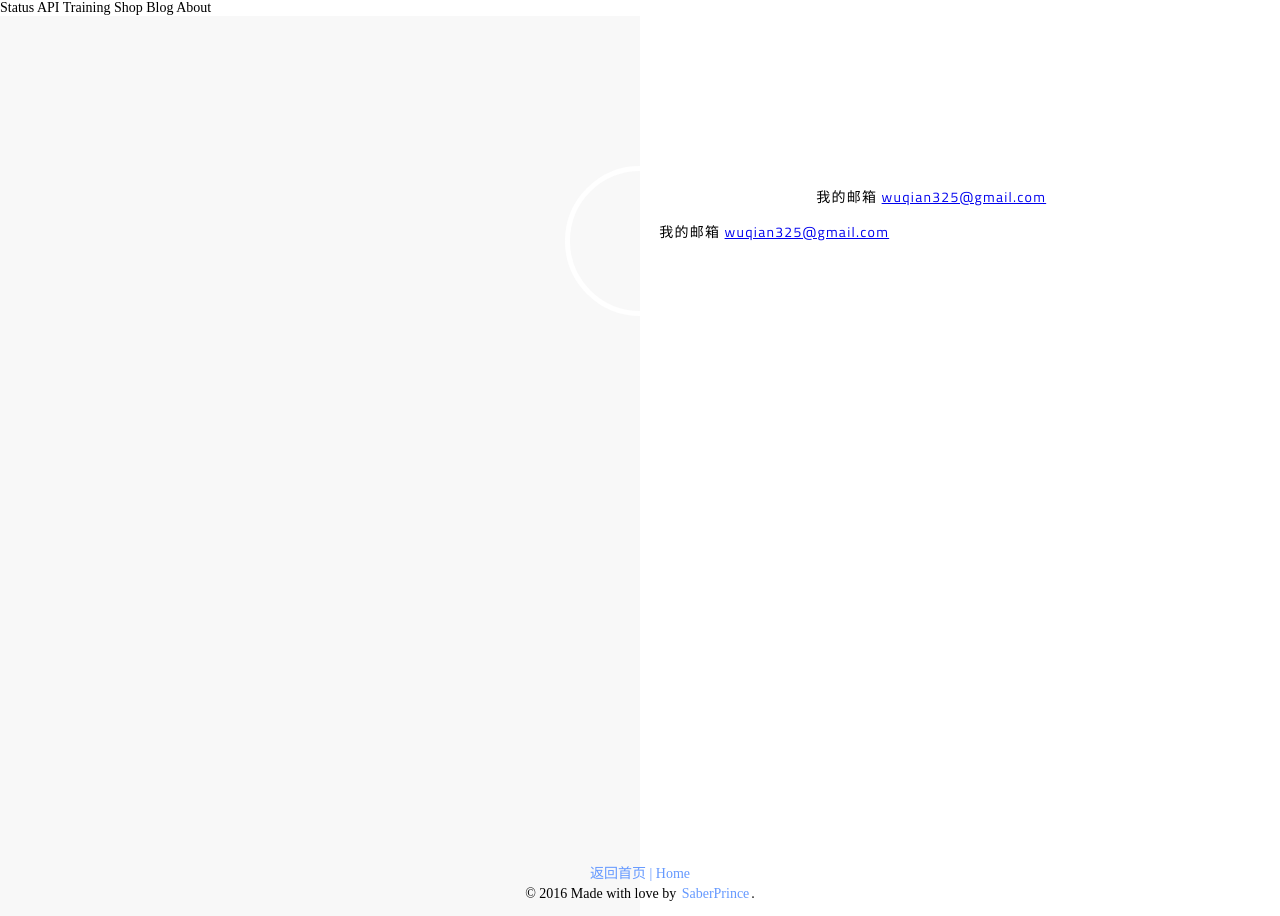
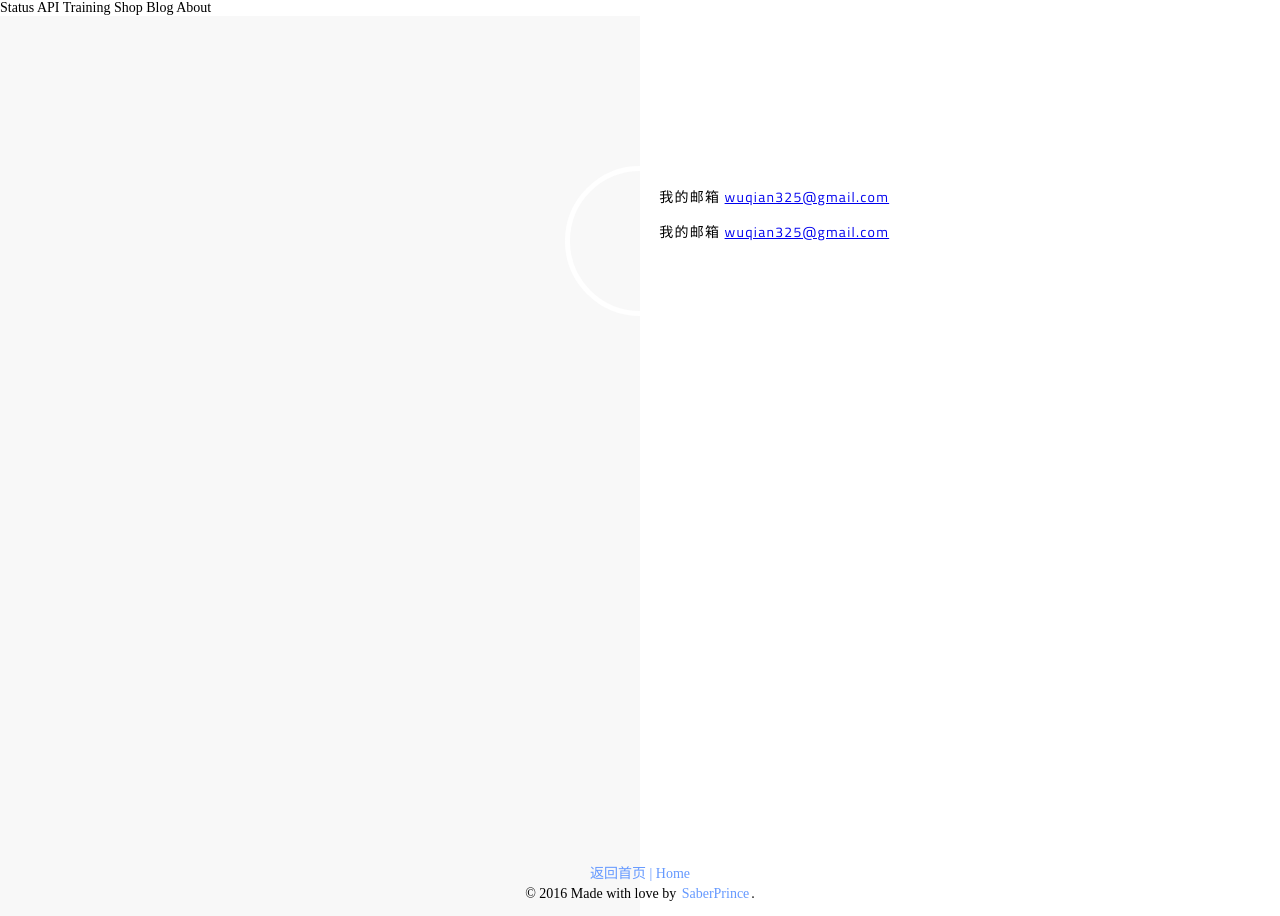
Before and after one commit to saberprince/saberprince.github.io, a Jekyll site: the page built from contact/index.html, in a window 1280 px wide. Built offline with Jekyll 4.4.1, drawn with Linux system fonts in a browser that asks for light colours; nearby versions of some CDN libraries; library files that are not in the unit come from our copies.

Commit message:
Update index.html

```diff
--- a/contact/index.html
+++ b/contact/index.html
@@ -21,7 +21,7 @@ permalink: /contact/
   {% else %}
   {% assign alignment = 'left' %}
   {% endif %}
-  <p style="text-align: {{ alignment }}">我的邮箱 <a href="mailto:wuqian325@gmail.com" target="_top">wuqian325@gmail.com</a></p>
+  <p>我的邮箱 <a href="mailto:wuqian325@gmail.com" target="_top">wuqian325@gmail.com</a></p>
   {% endfor%}
 
 </div>
```
